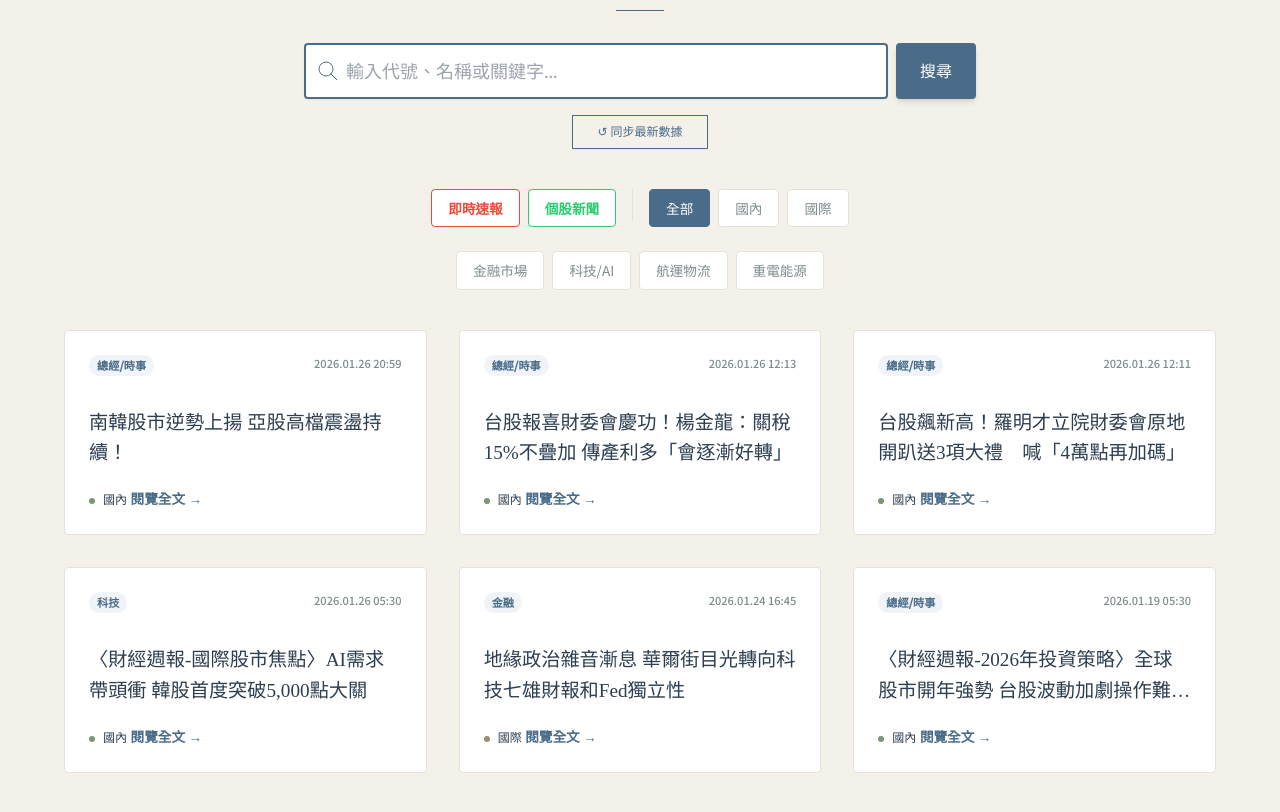
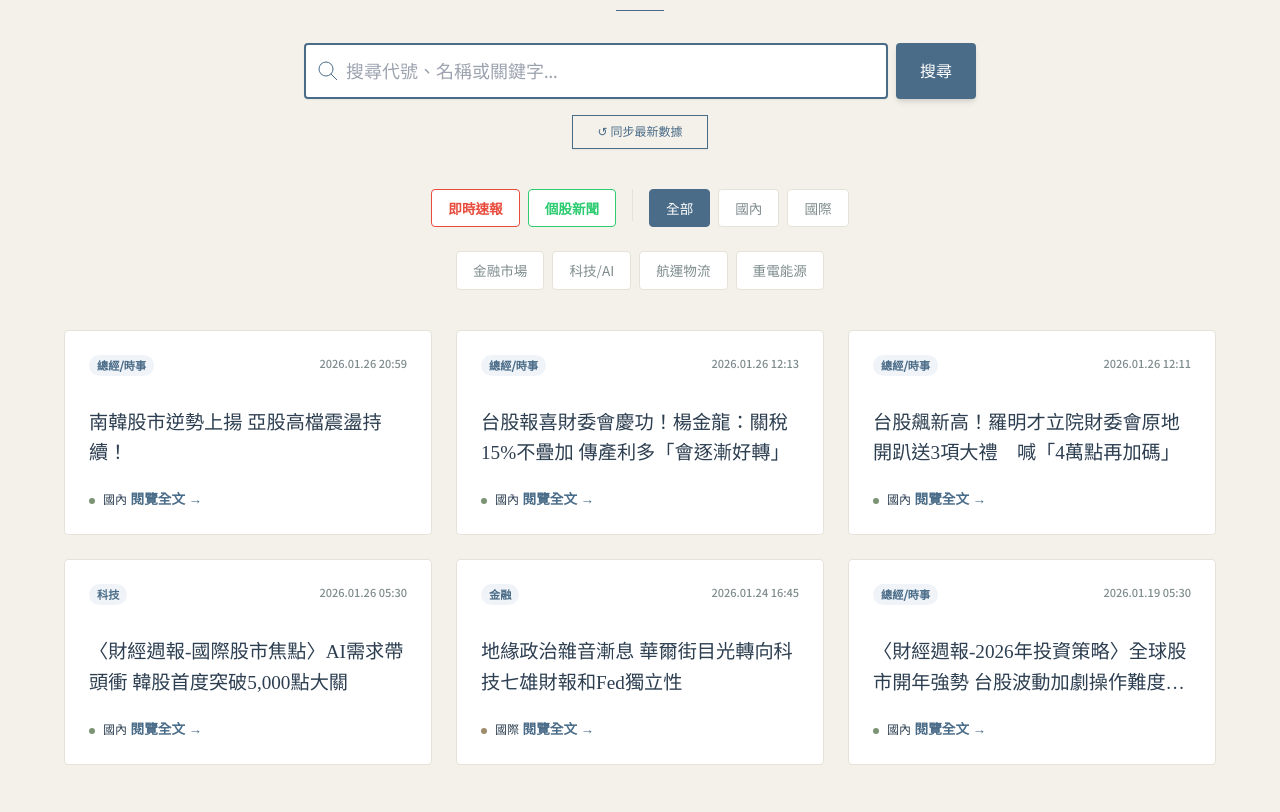
Before and after one commit to sos008901/stock, a plain HTML site: page index.html in a window 1280 px wide. Shown: the part 118-930 px from the top of the page. Drawn offline with nearby package versions, Linux system fonts and the light colour scheme.

Commit message:
Update index.html

```diff
--- a/index.html
+++ b/index.html
@@ -3,7 +3,7 @@
 <head>
     <meta charset="UTF-8">
     <meta name="viewport" content="width=device-width, initial-scale=1.0">
-    <title>股市速報｜全自動偵測版</title>
+    <title>股市速報｜台股全自動版</title>
     <script src="https://cdn.tailwindcss.com"></script>
     <link rel="stylesheet" href="style.css">
     <link href="https://fonts.googleapis.com/css2?family=Noto+Sans+TC:wght@400;500&family=Noto+Serif+TC:wght@600;700&display=swap" rel="stylesheet">
@@ -19,20 +19,16 @@
         <div class="max-w-2xl mx-auto mb-10">
             <div class="flex gap-2">
                 <div class="relative flex-1">
-                    <input type="text" id="news-search" placeholder="輸入代號、名稱或關鍵字..."
+                    <input type="text" id="news-search" placeholder="搜尋代號、名稱或關鍵字..."
                         class="w-full bg-white border-2 border-[#4A6C88] pl-10 pr-4 py-3 rounded shadow-sm focus:outline-none font-serif text-lg">
                     <div class="absolute left-3 top-4 text-[#4A6C88]">
                         <svg class="h-6 w-6" fill="none" viewBox="0 0 24 24" stroke="currentColor"><path d="M21 21l-6-6m2-5a7 7 0 11-14 0 7 7 0 0114 0z"/></svg>
                     </div>
                 </div>
-                <button onclick="handleSearch()" class="bg-[#4A6C88] text-white px-6 py-3 rounded font-serif hover:bg-[#34495e] transition-colors shadow-md">
-                    搜尋
-                </button>
+                <button onclick="handleSearch()" class="bg-[#4A6C88] text-white px-6 py-3 rounded font-serif hover:bg-[#34495e] transition-colors shadow-md">搜尋</button>
             </div>
             <div class="mt-4 text-center">
-                <button onclick="init(true)" class="text-xs font-serif text-[#4A6C88] border border-[#4A6C88] px-6 py-2 hover:bg-[#4A6C88] hover:text-white transition-all shadow-sm">
-                    ↺ 同步最新數據
-                </button>
+                <button onclick="init(true)" class="text-xs font-serif text-[#4A6C88] border border-[#4A6C88] px-6 py-2 hover:bg-[#4A6C88] hover:text-white transition-all shadow-sm">↺ 同步最新數據</button>
             </div>
         </div>
 
@@ -50,8 +46,8 @@
             <button onclick="filterByCategory('能源')" class="btn-filter">重電能源</button>
         </div>
 
-        <div id="news-container" class="grid grid-cols-1 md:grid-cols-2 lg:grid-cols-3 gap-8">
-            <div class="col-span-full text-center py-20 font-serif">數據整理中...</div>
+        <div id="news-container" class="grid grid-cols-1 md:grid-cols-2 lg:grid-cols-3 gap-6">
+            <p class="text-center col-span-full text-gray-400">報導加載中...</p>
         </div>
     </div>
     <script src="script.js"></script>
```
